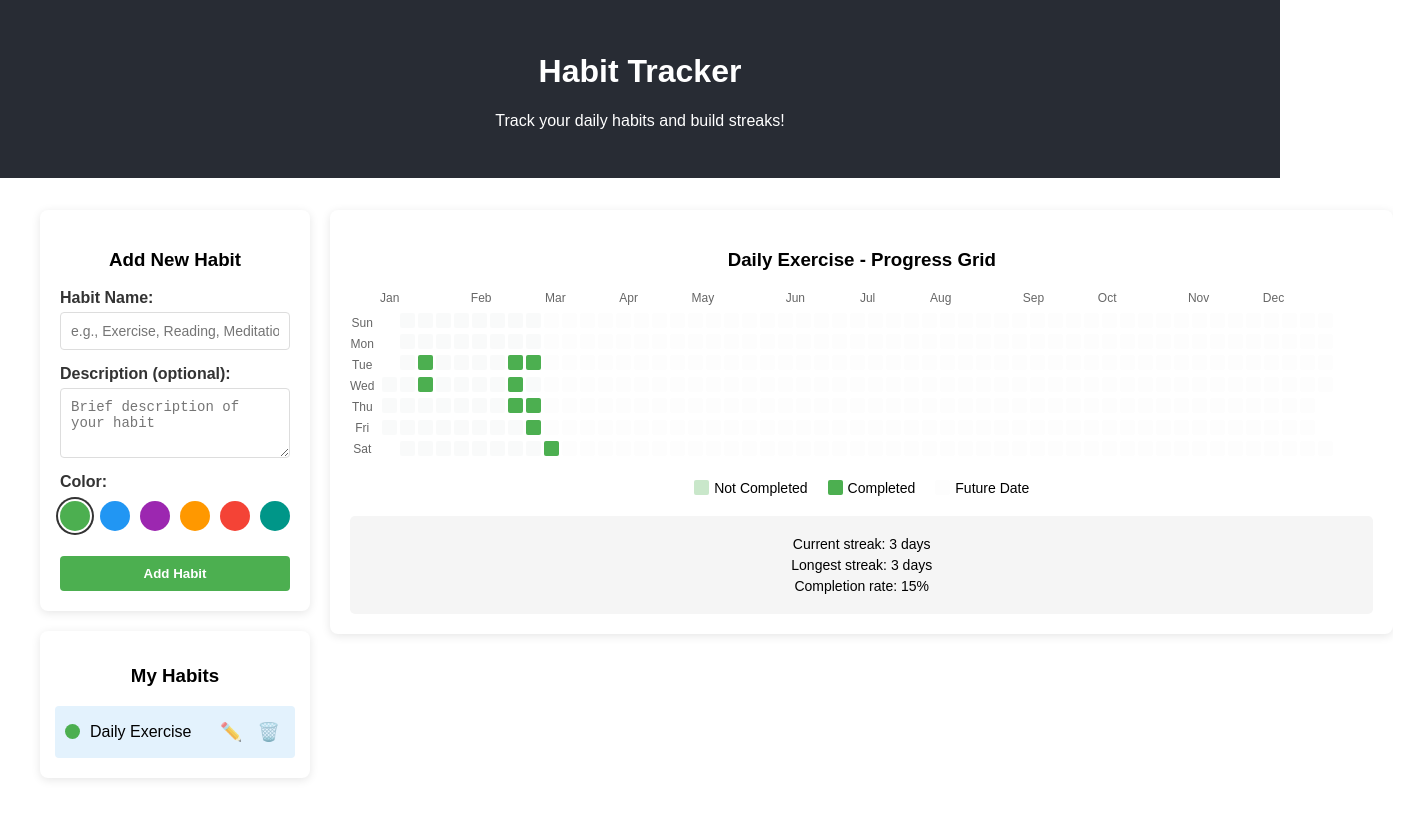
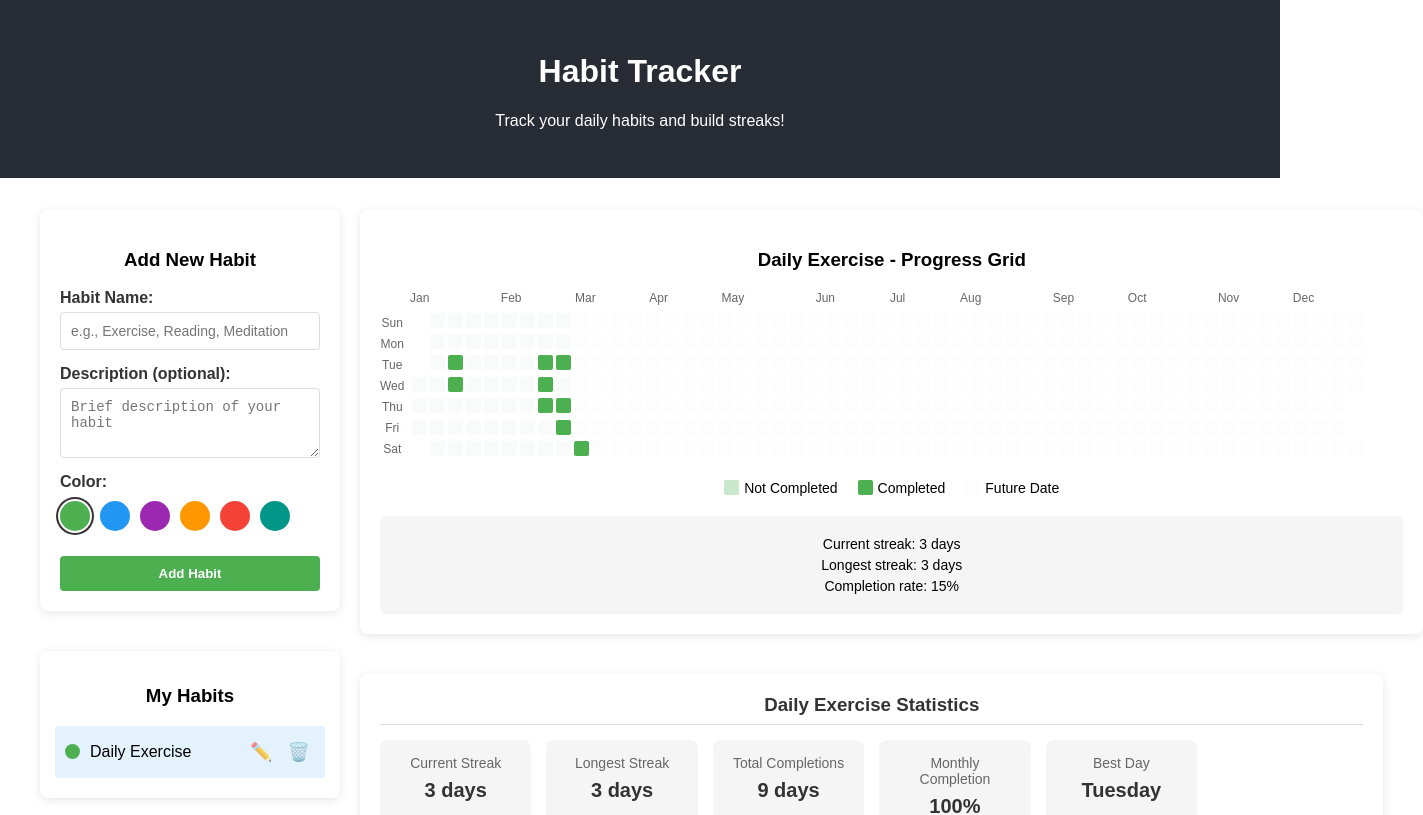
Before and after one commit to kensho-pilkey/habit-tracker, a React (Create React App) app: page / in a window 1280 px wide. Shown: the top 815 px of the page, 1423 px wide, since content can reach past the window. Built offline with nearby package versions, Linux system fonts and the light colour scheme.

Commit message:
Update styles for app.js

```diff
--- a/src/App.js
+++ b/src/App.js
@@ -2,9 +2,11 @@ import React, { useState, useEffect } from 'react';
 import './App.css';
 import HabitGrid from './components/HabitGrid';
 import HabitForm from './components/HabitForm';
+import HabitStats from './components/HabitStats';
+import SummaryReport from './components/SummaryReport';
 
 function App() {
-  // Load habits from localStorage if available, otherwise use initial data
+  // Load habits from localStorage if available
   const [habits, setHabits] = useState(() => {
     const savedHabits = localStorage.getItem('habits');
     return savedHabits ? JSON.parse(savedHabits) : [{
@@ -26,12 +28,12 @@ function App() {
     }];
   });
 
-  // State for selected habit (for editing and viewing grid)
+  // State for selected habit
   const [selectedHabit, setSelectedHabit] = useState(() => {
     return habits[0] || null;
   });
 
-  // State to track which habit we're editing (if any)
+  // State for editing habit
   const [editingHabit, setEditingHabit] = useState(null);
 
   // Save habits to localStorage whenever they change
@@ -41,15 +43,14 @@ function App() {
 
   // Add a new habit
   const handleAddHabit = (newHabit) => {
-    // Create new habit with ID and empty trackedDays
     const habitToAdd = {
       ...newHabit,
-      id: Date.now(), // Simple unique ID generation
+      id: Date.now(),
       trackedDays: newHabit.trackedDays || {}
     };
 
     setHabits([...habits, habitToAdd]);
-    setSelectedHabit(habitToAdd); // Select the newly added habit
+    setSelectedHabit(habitToAdd);
   };
 
   // Update an existing habit
@@ -60,36 +61,33 @@ function App() {
       )
     );
     setSelectedHabit(updatedHabit);
-    setEditingHabit(null); // Exit edit mode
+    setEditingHabit(null);
   };
 
   // Delete a habit
   const handleDeleteHabit = (habitId) => {
-    // Filter out the habit with the given ID
     const updatedHabits = habits.filter(habit => habit.id !== habitId);
     setHabits(updatedHabits);
 
-    // If we're deleting the currently selected habit, select another one
     if (selectedHabit && selectedHabit.id === habitId) {
       setSelectedHabit(updatedHabits[0] || null);
     }
 
-    // If we're deleting the habit being edited, exit edit mode
     if (editingHabit && editingHabit.id === habitId) {
       setEditingHabit(null);
     }
   };
 
-  // Toggle a day for a habit (completed/not completed)
+  // Toggle a day for a habit
   const handleToggleDay = (habitId, dateKey) => {
     const updatedHabits = habits.map(habit => {
       if (habit.id === habitId) {
         const updatedTrackedDays = { ...habit.trackedDays };
 
         if (updatedTrackedDays[dateKey]) {
-          delete updatedTrackedDays[dateKey]; // Remove if already tracked
+          delete updatedTrackedDays[dateKey];
         } else {
-          updatedTrackedDays[dateKey] = true; // Add if not tracked
+          updatedTrackedDays[dateKey] = true;
         }
 
         const updatedHabit = {
@@ -97,12 +95,10 @@ function App() {
           trackedDays: updatedTrackedDays
         };
 
-        // Also update selectedHabit if this is the one being modified
         if (selectedHabit && selectedHabit.id === habitId) {
           setSelectedHabit(updatedHabit);
         }
 
-        // Also update editingHabit if this is the one being edited
         if (editingHabit && editingHabit.id === habitId) {
           setEditingHabit(updatedHabit);
         }
@@ -115,7 +111,7 @@ function App() {
     setHabits(updatedHabits);
   };
 
-  // Handle form submission (add or update)
+  // Handle form submission
   const handleSubmitForm = (habitData) => {
     if (habitData.id) {
       handleUpdateHabit(habitData);
@@ -143,10 +139,10 @@ function App() {
 
       <main className="App-main">
         <div className="app-layout">
-          <div className="form-container">
+          <div className="left-column">
             <HabitForm
               onSubmit={handleSubmitForm}
-              habit={editingHabit} // Pass the habit being edited, or null
+              habit={editingHabit}
               onCancel={handleCancelEdit}
             />
 
@@ -198,8 +194,12 @@ function App() {
                 ))
               )}
             </div>
+
+            {/* Summary Report below habits list */}
+            <SummaryReport habits={habits} />
           </div>
 
+          <div className="right-column">
             <div className="grid-container">
               {selectedHabit ? (
                 <HabitGrid
@@ -212,6 +212,10 @@ function App() {
                 </div>
               )}
             </div>
+
+            {/* HabitStats below grid */}
+            {selectedHabit && <HabitStats habit={selectedHabit} />}
+          </div>
         </div>
       </main>
     </div>
```
Lines whose indentation alone changed are shown as unchanged.
